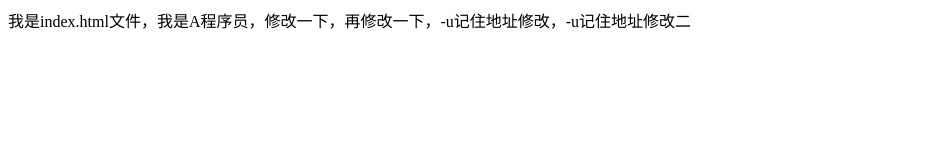
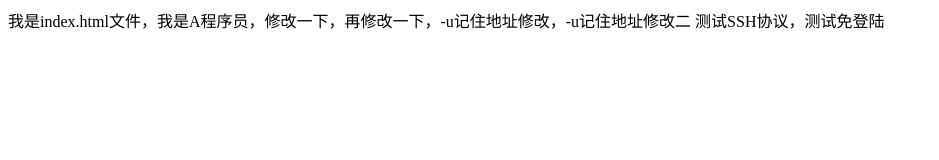
Before and after one commit to zhao-lay/git-demo, a plain HTML site: page index.html in a window 1280 px wide. Shown: the whole page, without its empty margins (0-939 px from the left). Drawn offline with Linux system fonts and the light colour scheme.

Commit message:
测试ssh

```diff
--- a/index.html
+++ b/index.html
@@ -5,5 +5,7 @@
 </head>
 <body>
 	我是index.html文件，我是A程序员，修改一下，再修改一下，-u记住地址修改，-u记住地址修改二
+
+	测试SSH协议，测试免登陆
 </body>
 </html>
```
